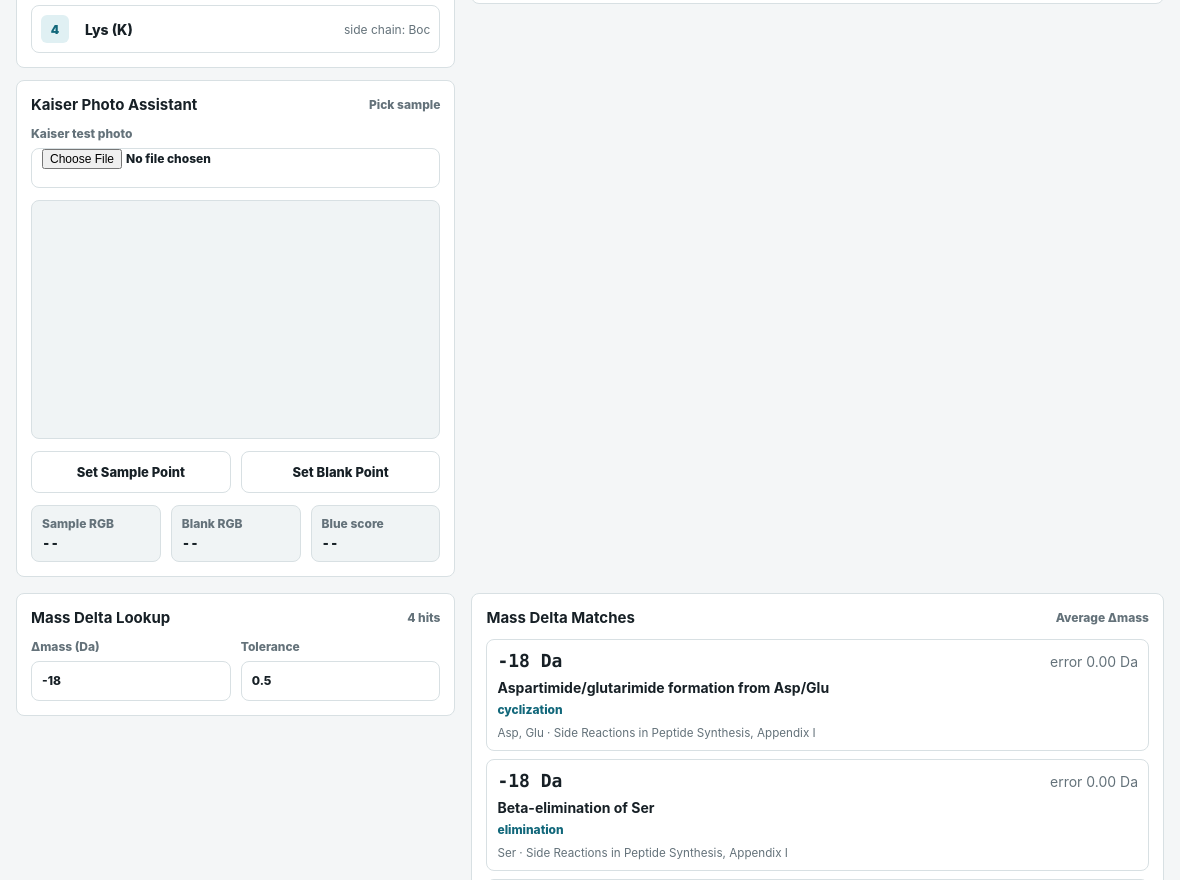
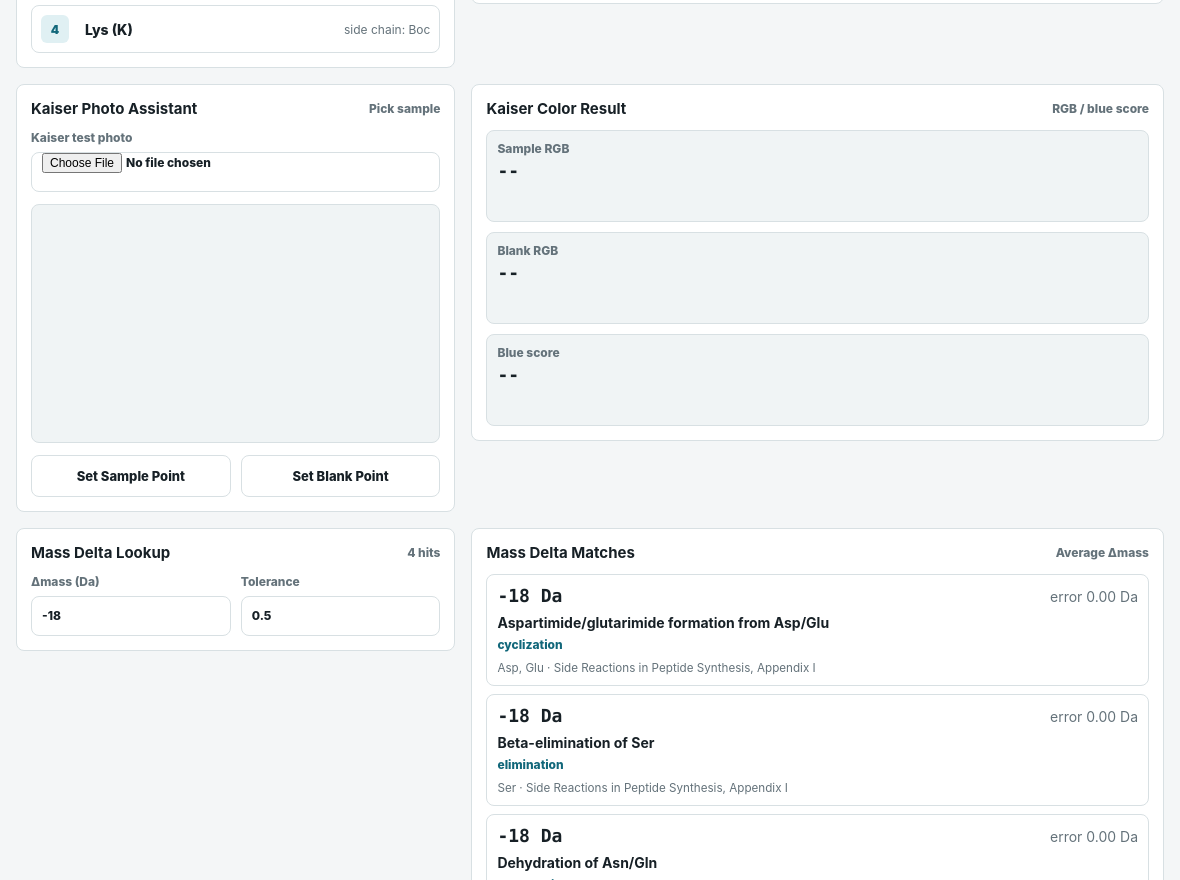
Before and after one commit to mikefu24/peptide-calcullator, an Electron app: page index.html in a window 1180 px wide. Shown: the part 930-1810 px from the top of the page. Drawn offline with Linux system fonts and the light colour scheme.

Commit message:
Separate Kaiser photo results panel

```diff
--- a/index.html
+++ b/index.html
@@ -68,29 +68,6 @@
             </div>
             <div id="terminalSummary" class="terminal-summary"></div>
             <ol id="parsedSequence" class="sequence-list"></ol>
-          </article>
-
-          <article class="panel">
-            <div class="panel-head">
-              <h2>Kaiser Photo Assistant</h2>
-              <span id="kaiserMode">Manual</span>
-            </div>
-            <div class="kaiser-tool">
-              <label>
-                Kaiser test photo
-                <input id="kaiserPhotoInput" type="file" accept="image/*" />
-              </label>
-              <canvas id="kaiserCanvas" width="720" height="420"></canvas>
-              <div class="kaiser-actions">
-                <button class="button" id="setKaiserSample" type="button">Set Sample Point</button>
-                <button class="button" id="setKaiserBlank" type="button">Set Blank Point</button>
-              </div>
-              <div class="kaiser-readout">
-                <article><span>Sample RGB</span><strong id="kaiserSampleColor">--</strong></article>
-                <article><span>Blank RGB</span><strong id="kaiserBlankColor">--</strong></article>
-                <article><span>Blue score</span><strong id="kaiserScore">--</strong></article>
-              </div>
-            </div>
           </article>
 
         </section>
@@ -164,6 +141,38 @@
         </aside>
       </section>
 
+      <section class="kaiser-module" aria-label="茚三酮拍照显色判断">
+        <article class="panel">
+          <div class="panel-head">
+            <h2>Kaiser Photo Assistant</h2>
+            <span id="kaiserMode">Manual</span>
+          </div>
+          <div class="kaiser-tool">
+            <label>
+              Kaiser test photo
+              <input id="kaiserPhotoInput" type="file" accept="image/*" />
+            </label>
+            <canvas id="kaiserCanvas" width="720" height="420"></canvas>
+            <div class="kaiser-actions">
+              <button class="button" id="setKaiserSample" type="button">Set Sample Point</button>
+              <button class="button" id="setKaiserBlank" type="button">Set Blank Point</button>
+            </div>
+          </div>
+        </article>
+
+        <article class="panel">
+          <div class="panel-head">
+            <h2>Kaiser Color Result</h2>
+            <span>RGB / blue score</span>
+          </div>
+          <div class="kaiser-readout">
+            <article><span>Sample RGB</span><strong id="kaiserSampleColor">--</strong></article>
+            <article><span>Blank RGB</span><strong id="kaiserBlankColor">--</strong></article>
+            <article><span>Blue score</span><strong id="kaiserScore">--</strong></article>
+          </div>
+        </article>
+      </section>
+
       <section class="delta-module" aria-label="分子量差值副产物查询">
         <article class="panel">
           <div class="panel-head">
--- a/styles.css
+++ b/styles.css
@@ -163,6 +163,7 @@ h2 {
 }
 
 .calculator-layout,
+.kaiser-module,
 .delta-module {
   display: grid;
   grid-template-columns: minmax(360px, 0.92fr) minmax(0, 1.45fr);
@@ -173,6 +174,7 @@ h2 {
   min-height: 0;
 }
 
+.kaiser-module,
 .delta-module {
   align-items: start;
 }
@@ -305,10 +307,11 @@ input:focus,
 }
 
 .kaiser-readout {
-  grid-template-columns: repeat(3, minmax(0, 1fr));
+  grid-template-columns: 1fr;
 }
 
 .kaiser-readout article {
+  min-height: 92px;
   border: 1px solid var(--line);
   border-radius: 8px;
   padding: 10px;
@@ -329,6 +332,7 @@ input:focus,
 .kaiser-readout strong {
   margin-top: 4px;
   font-family: "SFMono-Regular", Consolas, "Liberation Mono", monospace;
+  font-size: 18px;
 }
 
 .metrics {
@@ -594,6 +598,7 @@ dd {
 
 @media (max-width: 1120px) {
   .calculator-layout,
+  .kaiser-module,
   .delta-module,
   .result-grid {
     grid-template-columns: 1fr;
```
Also changed, not shown: dist/index.html, dist/styles.css.
